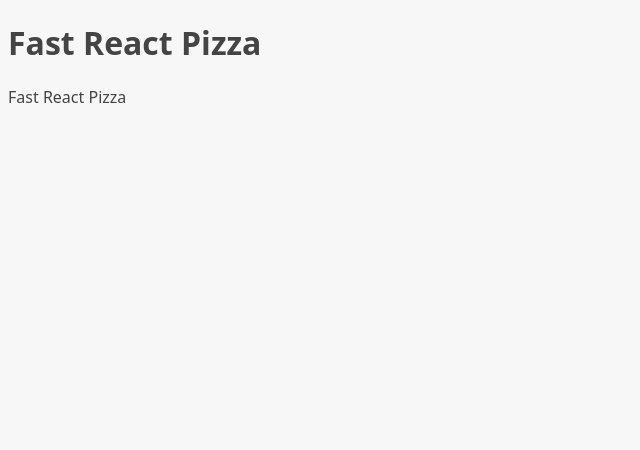
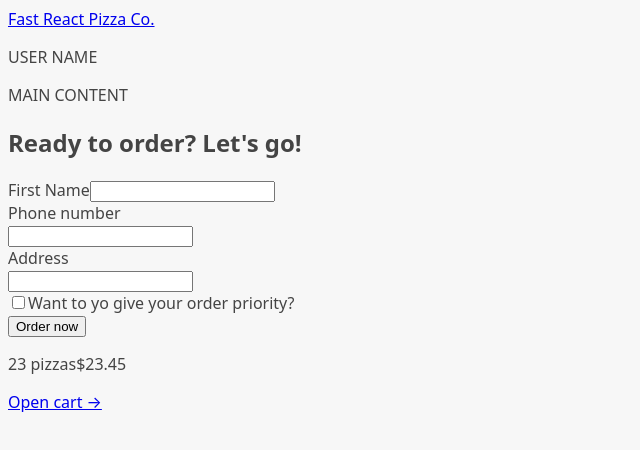
Before and after one commit to AbdelrahmanEhab20/fast-react-pizza, a React (Vite) app: page /order/new in a window 1280 px wide. Shown: the top 450 px of the page, without its empty margins (0-640 px from the left). Built offline with nearby package versions, Linux system fonts and the light colour scheme.

Commit message:
Prepare menu page with fetching data with new react router added way for fetch in loader and prepare app layout

```diff
--- a/src/App.jsx
+++ b/src/App.jsx
@@ -1,11 +1,41 @@
+import { createBrowserRouter, RouterProvider } from "react-router-dom"
+import Home from "./ui/Home"
+import AppLayout from "./ui/AppLayout"
+import Menu, { loaderMenuData } from "./features/menu/Menu"
+import Cart from "./features/cart/Cart"
+import CreateOrder from "./features/order/CreateOrder"
+import Order from "./features/order/Order"
+
+
+// Prepare the router with the routes
+const router = createBrowserRouter([{
+  element: <AppLayout />,
+  children: [{
+    path: "/",
+    element: <Home />,
+  },
+  {
+    path: "/menu",
+    element: <Menu />,
+    loader: loaderMenuData
+  },
+  {
+    path: "/cart",
+    element: <Cart />
+  }, {
+    path: "/order/:orderId",
+    element: <Order />
+  },
+  {
+    path: "/order/new",
+    element: <CreateOrder />
+  }]
+}
+])
 
 function App() {
-  return (
-    <div>
-      <h1>Fast React Pizza</h1>
-      <p>Fast React Pizza</p>
-    </div>
-  )
+  return <RouterProvider router={router} />
+
 }
 
 export default App
--- a/src/features/cart/CartOverview.jsx
+++ b/src/features/cart/CartOverview.jsx
@@ -1,3 +1,5 @@
+import { Link } from "react-router-dom";
+
 function CartOverview() {
     return (
         <div>
@@ -5,7 +7,8 @@
                 <span>23 pizzas</span>
                 <span>$23.45</span>
             </p>
-            <a href="#">Open cart &rarr;</a>
+            {/* <a href="#">Open cart &rarr;</a> */}
+            <Link to="/cart">Open cart &rarr;</Link>
         </div>
     );
 }
--- a/src/features/menu/Menu.jsx
+++ b/src/features/menu/Menu.jsx
@@ -1,5 +1,22 @@
+import { useLoaderData } from "react-router-dom";
+import { getMenu } from "../../services/apiRestaurant";
+
+import MenuItem from "./MenuItem";
+
 function Menu() {
-    return <h1>Menu</h1>;
+    const menu = useLoaderData();
+    console.log(menu)
+    return <ul>
+        {menu.map((pizza) => (
+            <MenuItem key={pizza.id} pizza={pizza} />
+        ))}
+    </ul>;
+}
+
+/* eslint-disable react-refresh/only-export-components */
+export async function loaderMenuData() {
+    const menu = await getMenu();
+    return menu;
 }
 
 export default Menu;
--- a/src/features/menu/MenuItem.jsx
+++ b/src/features/menu/MenuItem.jsx
@@ -3,9 +3,9 @@
 function MenuItem({ pizza }) {
     const { id, name, unitPrice, ingredients, soldOut, imageUrl } = pizza;
 
-    console.log(id)
+    // console.log(id)
     return (
-        <li>
+        <li key={id}>
             <img src={imageUrl} alt={name} />
             <div>
                 <p>{name}</p>
--- /dev/null
+++ b/src/ui/AppLayout.jsx
@@ -0,0 +1,21 @@
+import { Outlet } from "react-router-dom"
+import CartOverview from "../features/cart/CartOverview"
+import Header from "./Header"
+
+function AppLayout() {
+    return (
+        <div>
+            <Header />
+
+            <main>
+                MAIN CONTENT
+
+                <Outlet />
+            </main>
+
+            <CartOverview />
+        </div>
+    )
+}
+
+export default AppLayout
--- /dev/null
+++ b/src/ui/Header.jsx
@@ -0,0 +1,12 @@
+import { Link } from 'react-router-dom'
+
+function Header() {
+    return (
+        <header>
+            <Link to="/">Fast React Pizza Co.</Link>
+            <p>USER NAME</p>
+        </header>
+    )
+}
+
+export default Header
```
